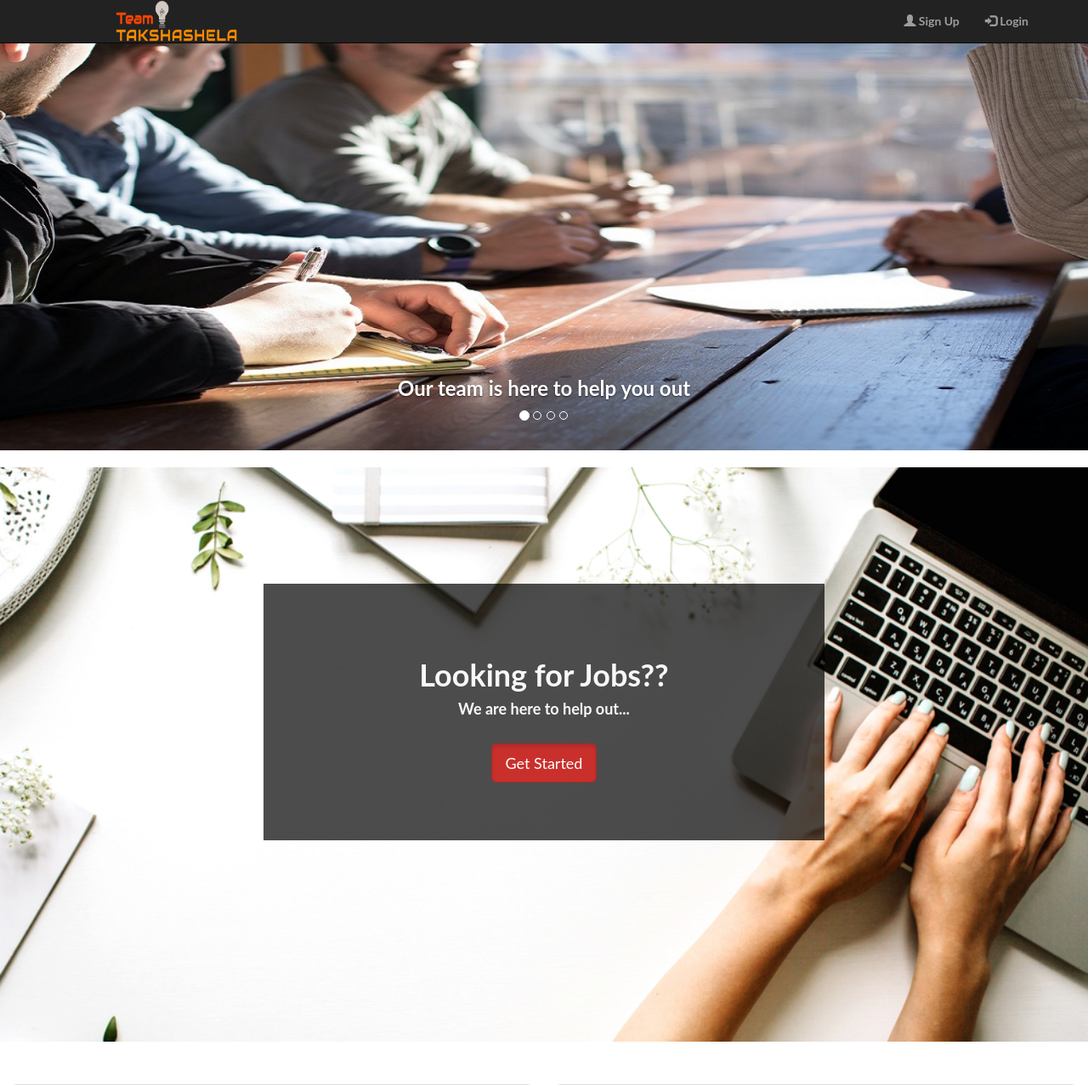
After one commit to spark0308/Job_Prediction_ML, a Flask app: template templates/index.html in a window 1280 px wide. The commit adds this page. Shown: the top 1277 px of the page at 85% size. Run offline with Flask 2, Linux system fonts and the light colour scheme; the template is opened without the code that fills it, so the values that code supplies are empty; some libraries are stand-ins or nearby versions.

Commit message:
Updated app.py and html pages Added png files in static/img folder Added index file in templates folder

```diff
--- a/app.py
+++ b/app.py
@@ -50,7 +50,8 @@ def signup():
 		Vcity = request.form.get('city')
 		entry = User( name = Vname ,email = Vemail, password = Vpassword, city = Vcity)
 		db.session.add(entry)
-		db.session.commit()
+		db.session.commit#()
+		return redirect(url_for('home'))
 	return render_template('signup.html')
 
 @app.route("/login",methods = ['GET','POST'])
@@ -70,13 +71,13 @@ def login():
 
 @app.route("/home",methods = ['GET','POST'])
 def home():
-	Uedu = str(request.form.get('education'))
-	Ujob = str(request.form.get('job-title'))
-	Usec = str(request.form.get('sector'))
-	Ucty = str(request.form.get('city'))
-	Usal = str(request.form.get('Salary'))
+	if(request.method == 'POST'):
+		Uedu = str(request.form.get('education'))
+		Ujob = str(request.form.get('job-title'))
+		Usec = str(request.form.get('sector'))
+		Ucty = str(request.form.get('city'))
+		Usal = str(request.form.get('Salary'))
 
-	print(Uedu,type(Uedu),Usal,type(Usal))
 	return render_template('home.html')
 
 app.run(debug = True)
--- /dev/null
+++ b/templates/index.html
@@ -0,0 +1,219 @@
+
+<!DOCTYPE html>
+<html lang="en">
+    <head>
+        <meta name="viewport" content="width=device-width, initial-scale=1">
+        <title>SIH</title>
+        <!-- Bootstrap Core CSS -->
+        <link href="css/bootstrap.css" rel="stylesheet">
+        <!-- Custom CSS -->
+        <link href="css/style.css" rel="stylesheet">
+        <!-- jQuery -->
+        <script src="js/jquery.js"></script>
+        <!-- Bootstrap Core JavaScript -->
+        <script src="js/bootstrap.min.js"></script>
+
+
+
+    </head>
+
+    <body style="padding-top: 50px;">
+        <!-- Header -->
+        <div class="navbar navbar-inverse navbar-fixed-top">
+            <div class="container">
+                <div class="navbar-header">
+                    <button type="button" class="navbar-toggle" data-toggle="collapse" data-target="#myNavbar">
+                        <span class="icon-bar"></span>
+                        <span class="icon-bar"></span>
+                        <span class="icon-bar"></span>
+                    </button>
+                    <a class="navbar-brand" href="index.html"><img  src="img/2.png" style="width: 250px; height: 60px;position: absolute;left: 5%;top: 2%;" ></a>
+                </div>
+                <div class="collapse navbar-collapse" id="myNavbar">
+                    <ul class="nav navbar-nav navbar-right">
+                        <li><a href="signup.php"><span class="glyphicon glyphicon-user"></span> Sign Up</a></li>
+                        <li><a href="login.php"><span class="glyphicon glyphicon-log-in"></span> Login</a></li>
+                    </ul>
+                </div>
+            </div>
+        </div>
+        <!--Header end-->
+
+                    <!--Carousel-->
+      <div class="content">
+        <section>
+
+            <div class="image featured">
+                <div id="myCarousel" class="carousel slide" data-ride="carousel">
+                    <!-- Indicators -->
+                    <ol class="carousel-indicators">
+                        <li data-target="#myCarousel" data-slide-to="0" class="active"></li>
+                        <li data-target="#myCarousel" data-slide-to="1"></li>
+                        <li data-target="#myCarousel" data-slide-to="2"></li>
+                        <li data-target="#myCarousel" data-slide-to="3"></li>
+                    </ol>
+
+                    <!-- Wrapper for slides -->
+                    <div class="carousel-inner">
+                        <div class="item active">
+                            <img src="img/c1.jpg" style="background-repeat: no-repeat;"  alt="">
+                            <div class="carousel-caption d-none d-md-block">
+                             <h3>Our team is here to help you out</h3>
+                            </div>
+                        </div>
+                        <div class="item">
+                            <img src="img/c2.jpg" alt="">
+                            <div class="carousel-caption d-none d-md-block">
+                             <h3>Connect with us</h3>
+                            </div>
+                        </div>
+                        <div class="item">
+                            <img src="img/c3.jpg" alt="">
+                            <div class="carousel-caption d-none d-md-block">
+                              <h3>We help you to find your dream job</h3>
+                            </div>
+                        </div>
+                        <div class="item">
+                            <img src="img/c4.jpg" alt="">
+                            <div class="carousel-caption d-none d-md-block">
+                            <h3>Find all types of jobs with us</h3>
+                            </div>
+                          </div>
+                    </div>
+                  </div>
+            </div>
+        </section>
+        </div>
+    <!--Carosel end-->
+
+    <br>
+
+
+        <div id="content">
+            <!--Main banner image-->
+            <div id = "banner_image">
+                <div class="container">
+                    <center>
+                        <div id="banner_content">
+                            <h1>Looking for Jobs??</h1>
+                            <h4>We are here to help out...</h4>
+                            <br/>
+                            <a  href="login.php" class="btn btn-danger btn-lg active">Get Started</a>
+                        </div>
+                    </center>
+                </div>
+            </div>
+            <!--Main banner image end-->
+
+
+
+
+    <div class="container-fluid">
+        <div class="row text-center" id="item_list">
+            <div class="col-sm-6">
+
+                    <div class="thumbnail">
+                        <img src="img/jobs.jpeg" alt="">
+
+                    </div>
+                </a>
+            </div>
+
+            <div class="col-sm-6">
+
+                    <div class="thumbnail">
+                        <center>
+
+                            <div id='page' style='width: 600px;height: 500px; margin-top: 40px; '>
+                                <h1 style= 'font-size :40px;'>Introduction</h1>
+
+                        <h2 style= 'font size:40px; margin-top: 10px;color:#2e8baa'> "The best way to predict the future is to invent it"</h2>
+                        <h3 style='font-size: 20px; color:#0e333f'>-Abraham Lincoln. </h3>
+
+                        <p style='font-size: 25px; font-family: serif; text-align: left;margin-top: 30px; color:#08afec ' >We are here to help you to create a bright future.
+                         Your job search goal will be to find and secure that job. This site  reaching out to help you in your job search as we walk down that path .
+                        The key to your personal success involves using the appropriate techniques to gain a competitive edge by putting this information to use.
+                        This site is not a one-size-fits-all formula. It requires your interaction and your personal touch.</p>
+
+
+                        </div>
+                        </center>
+                    </div>
+                </a>
+            </div>
+                </div>
+            </div>
+
+            <!--Item categories listing-->
+            <div class="container-fluid">
+                <div class="row text-center" id="item_list">
+                    <div class="col-sm-4">
+
+                            <div class="thumbnail">
+                                <img src="img/gov.png" alt="">
+
+                            </div>
+                        </a>
+                    </div>
+
+                    <div class="col-sm-4">
+
+                            <div class="thumbnail">
+                                <img src="img/sih.jpg" alt="">
+
+                            </div>
+                        </a>
+                    </div>
+
+                    <div class="col-sm-4">
+
+                            <div class="thumbnail">
+                                <img src="img/bvp.png" alt="">
+
+                            </div>
+                        </a>
+                    </div>
+                </div>
+            </div>
+            <!--Item categories listing end-->
+        </div>
+
+
+
+
+        <!--Footer-->
+        <footer>
+            <div class="container">
+                <center>
+                    <p>Copyright &copy; Team Tasksheela. All Rights Reserved </p>
+                </center>
+            </div>
+        </footer>
+        <!--Footer end-->
+
+
+
+
+
+
+     <!-- Bootstrap core JavaScript-->
+  <script src="vendor/jquery/jquery.min.js"></script>
+  <script src="vendor/bootstrap/js/bootstrap.bundle.min.js"></script>
+
+  <!-- Core plugin JavaScript-->
+  <script src="vendor/jquery-easing/jquery.easing.min.js"></script>
+
+  <!-- Custom scripts for all pages-->
+  <script src="js/sb-admin-2.min.js"></script>
+
+  <!-- Page level plugins -->
+  <script src="vendor/chart.js/Chart.min.js"></script>
+
+  <!-- Page level custom scripts -->
+  <script src="js/demo/chart-area-demo.js"></script>
+  <script src="js/demo/chart-pie-demo.js"></script>
+  <script src="js/demo/chart-bar-demo.js"></script>
+
+
+    </body>
+</html>
```
Also changed, not shown: templates/home.html (+3 -4 lines), templates/login.html (+5 -5 lines), templates/signup.html (+4 -4 lines), static/img/2.png (added), static/img/c1.jpg (added), static/img/c2.jpg (added), static/img/c3.jpg (added), static/img/c4.jpg (added).
